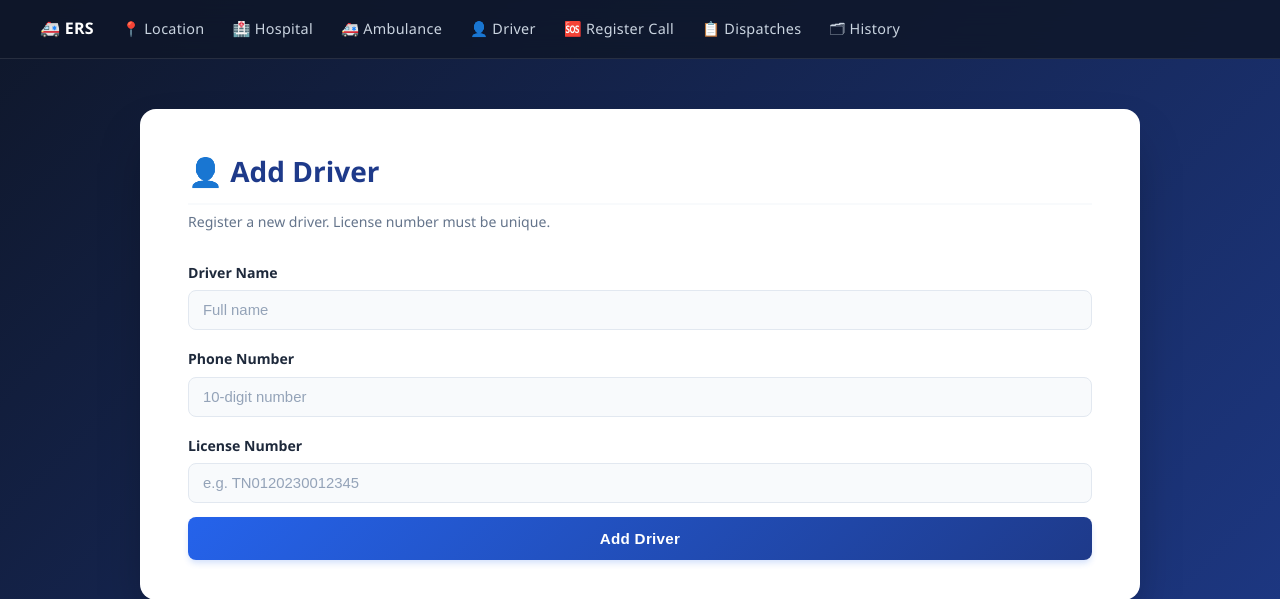
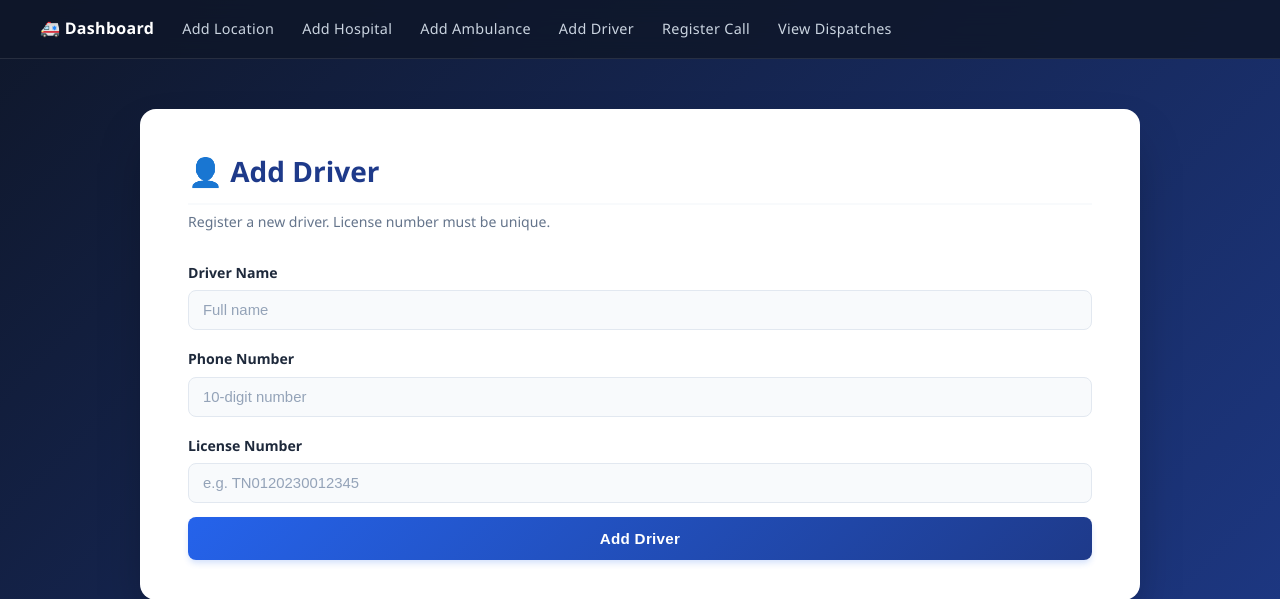
Before and after one commit to Sarvesh-Sarz/Resuscitation-Retrieval, a Flask app: page /add_driver in a window 1280 px wide. Shown: the top 599 px of the page. Run offline with Flask 3, Linux system fonts and the light colour scheme.

Commit message:
Update base.html

```diff
--- a/templates/base.html
+++ b/templates/base.html
@@ -9,21 +9,23 @@
 <body>
 
 <nav>
-    <a href="/" class="nav-brand">🚑 ERS</a>
-    <a href="/add_location">📍 Location</a>
-    <a href="/add_hospital">🏥 Hospital</a>
-    <a href="/add_ambulance">🚑 Ambulance</a>
-    <a href="/add_driver">👤 Driver</a>
-    <a href="/register" class="nav-emergency">🆘 Register Call</a>
-    <a href="/dispatches">📋 Dispatches</a>
-    <a href="/history">🗂 History</a>
+    <a href="/">🚑 Dashboard</a>
+    <a href="/add_location">Add Location</a>
+    <a href="/add_hospital">Add Hospital</a>
+    <a href="/add_ambulance">Add Ambulance</a>
+    <a href="/add_driver">Add Driver</a>
+    <a href="/register">Register Call</a>
+    <a href="/dispatches">View Dispatches</a>
 </nav>
 
 <div class="container">
+
     {% with messages = get_flashed_messages(with_categories=true) %}
         {% if messages %}
             {% for category, message in messages %}
-                <div class="alert alert-{{ category }}">{{ message }}</div>
+                <div class="alert alert-{{ category }}">
+                    {{ message }}
+                </div>
             {% endfor %}
         {% endif %}
     {% endwith %}
```
